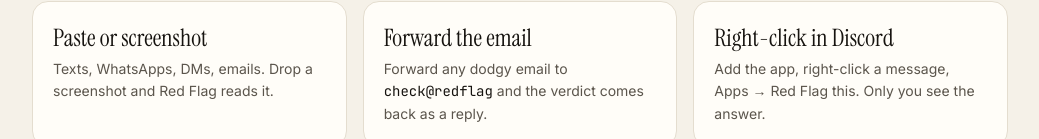
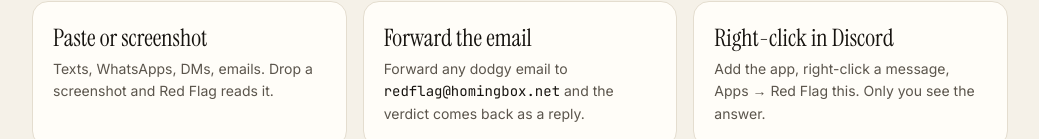
Before and after one commit to A1VARA5/redflag, a Next.js app: page / in a window 1280 px wide. Shown: the part 813-952 px from the top of the page, without its empty margins (120-1159 px from the left). Built offline with nearby package versions, Linux system fonts and the light colour scheme; no server answers.

Commit message:
Use redflag@homingbox.net

```diff
--- a/src/app/page.tsx
+++ b/src/app/page.tsx
@@ -27,7 +27,7 @@
 
       <section className="mt-20 grid gap-4 sm:grid-cols-3">
         <Way title="Paste or screenshot" body="Texts, WhatsApps, DMs, emails. Drop a screenshot and Red Flag reads it." />
-        <Way title="Forward the email" body={<>Forward any dodgy email to <span className="font-mono text-ink">check@redflag</span> and the verdict comes back as a reply.</>} />
+        <Way title="Forward the email" body={<>Forward any dodgy email to <span className="font-mono text-ink">redflag@homingbox.net</span> and the verdict comes back as a reply.</>} />
         <Way title="Right-click in Discord" body="Add the app, right-click a message, Apps → Red Flag this. Only you see the answer." />
       </section>
     </main>
```
